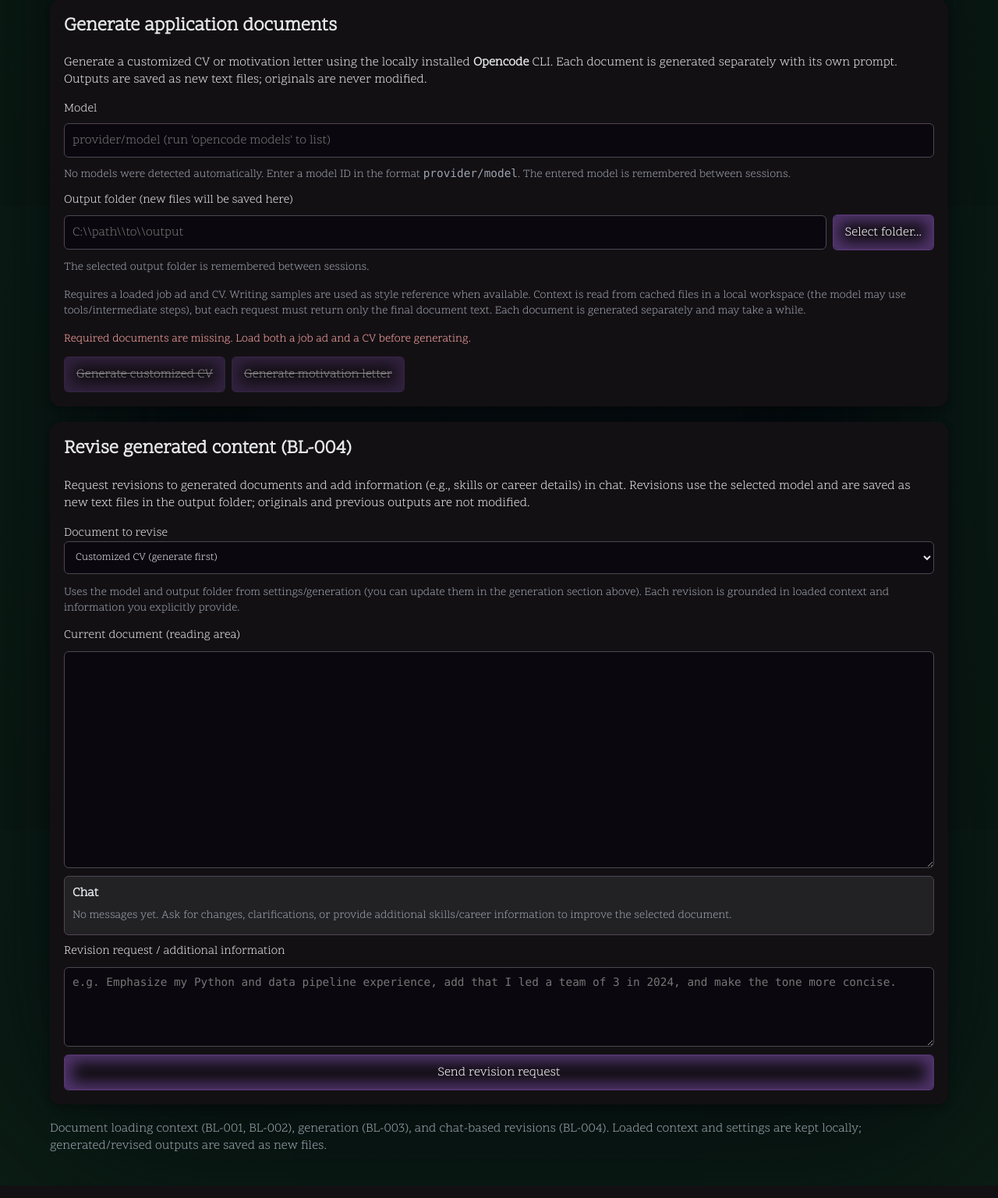
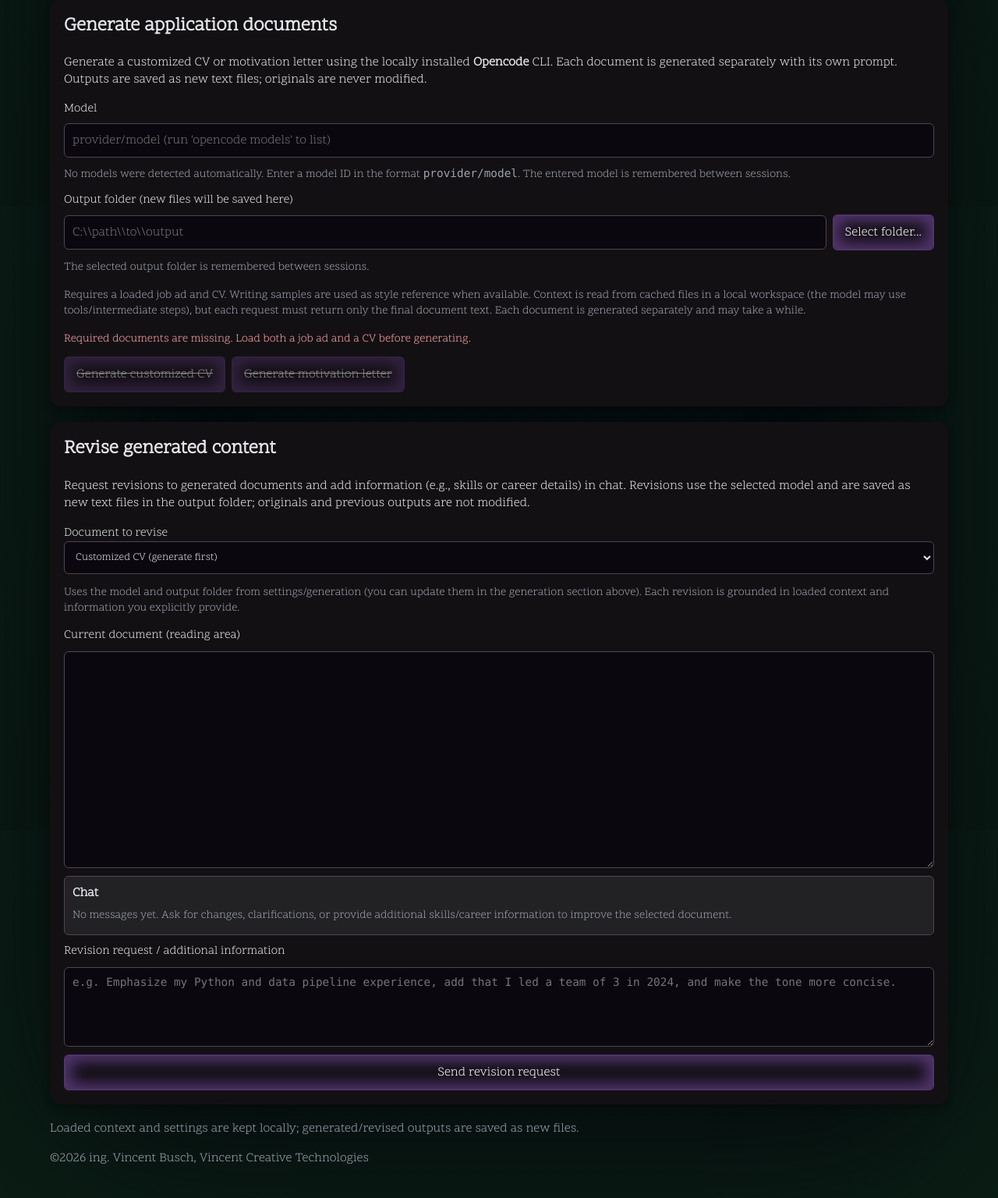
Before and after one commit to VCT136/semiapply, a FastAPI app: page / in a window 1280 px wide. Shown: the part 536-2072 px from the top of the page at 78% size. Before the commit the page ends 2013 px from the top, so only its background shows below. Run offline with FastAPI, Linux system fonts and the light colour scheme.

Commit message:
Minor adjustments

```diff
--- a/app/templates/index.html
+++ b/app/templates/index.html
@@ -376,7 +376,7 @@
 
       <section class="grid">
         <article class="card chat-card">
-          <h2>Revise generated content (BL-004)</h2>
+          <h2>Revise generated content</h2>
           <p>Request revisions to generated documents and add information (e.g., skills or career details) in chat. Revisions use the selected model and are saved as new text files in the output folder; originals and previous outputs are not modified.</p>
 
           <form action="/chat/send" method="post" class="chat-form">
@@ -448,7 +448,8 @@
       </section>
 
       <footer>
-        <p>Document loading context (BL-001, BL-002), generation (BL-003), and chat-based revisions (BL-004). Loaded context and settings are kept locally; generated/revised outputs are saved as new files.</p>
+        <p>Loaded context and settings are kept locally; generated/revised outputs are saved as new files.</p>
+        <p>©2026 ing. Vincent Busch, Vincent Creative Technologies</p>
       </footer>
     </main>
 
```
